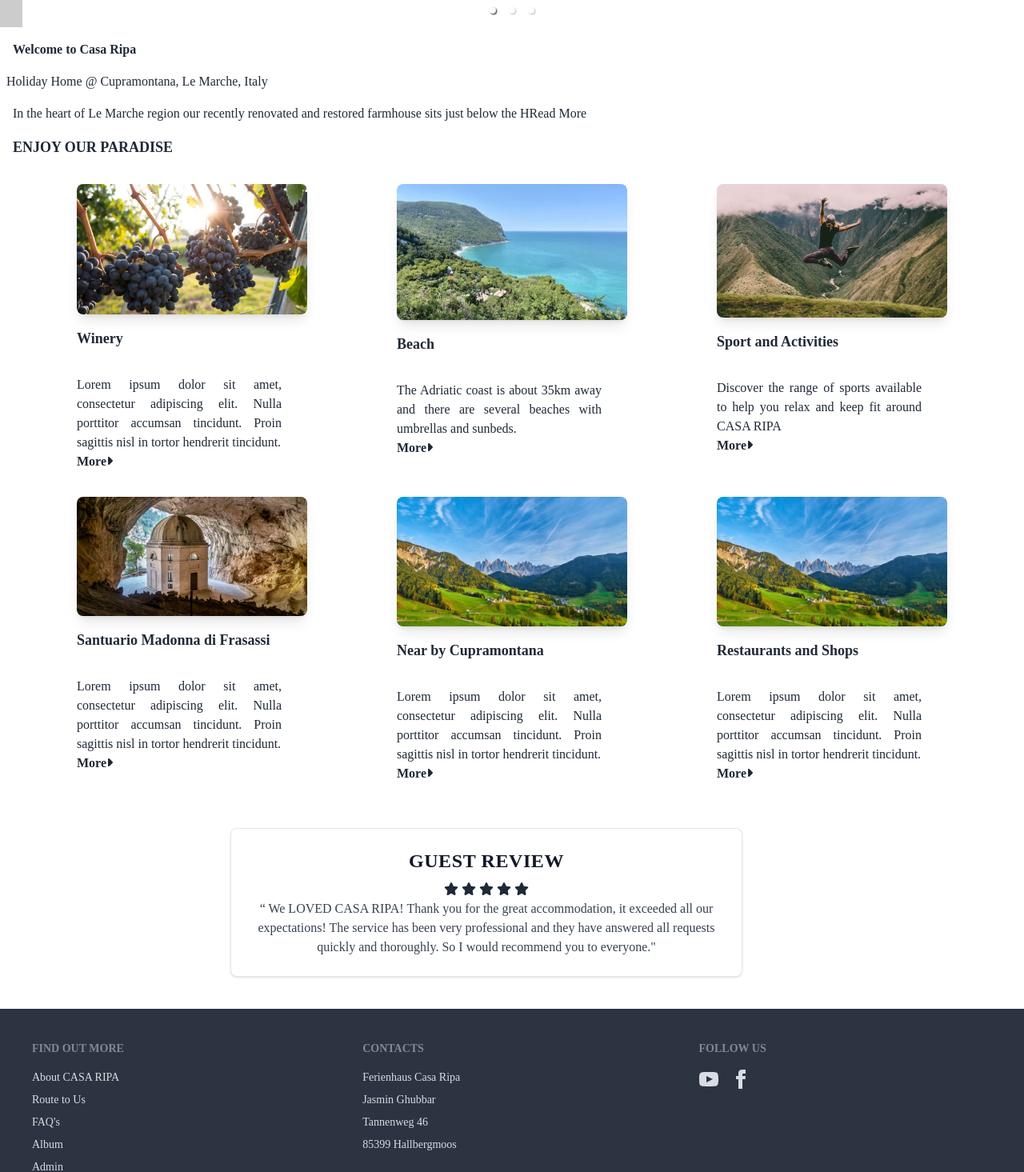
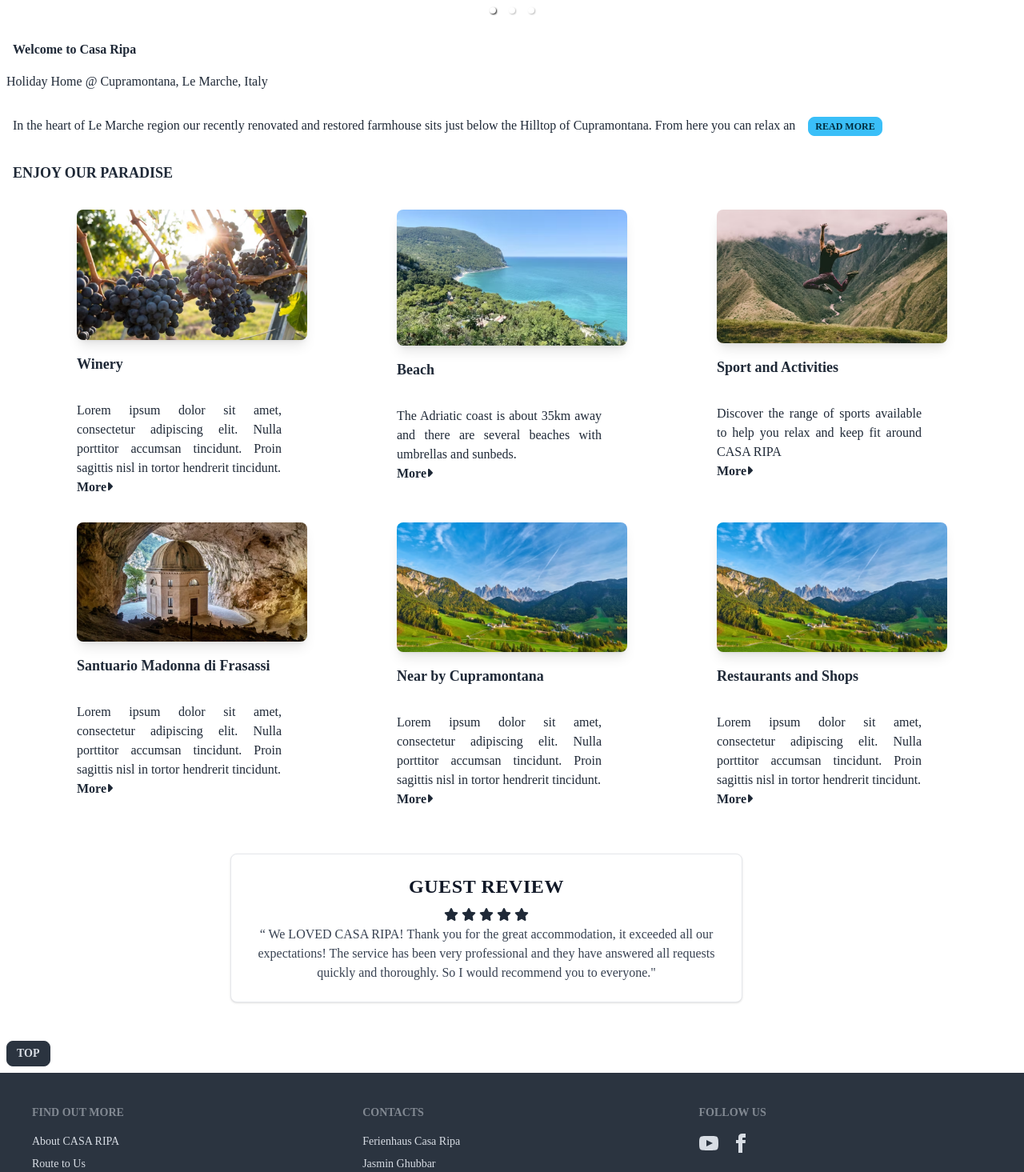
Before and after one commit to SinthiyaBalan/CASA_RIPA_HouseRentingApp, a React (Vite) app: page / in a window 1280 px wide. Shown: the part 848-2313 px from the top of the page at 80% size. Built offline with nearby package versions, Linux system fonts and the light colour scheme; some icons are missing; a web font is replaced by a local one.

Commit message:
top button added

```diff
--- a/src/components/Home.jsx
+++ b/src/components/Home.jsx
@@ -1,4 +1,4 @@
-import React,{useState} from "react";
+import React, { useState } from "react";
 import { Carousel } from "react-responsive-carousel";
 import "react-responsive-carousel/lib/styles/carousel.min.css";
 import { FontAwesomeIcon } from "@fortawesome/react-fontawesome";
@@ -14,21 +14,21 @@ import { Link } from "react-router-dom";
 import ExploreSurroundings from "./ExploreSurroundings";
 
 function Home() {
-  function ReadMore({children, maxCharacterCount = 100}){
+  const top = () => {
+    window.scrollTo(0, 0);
+  };
+  function ReadMore({ children, maxCharacterCount = 150 }) {
     const text = children;
-    const[isTruncated,setIsTruncated] = useState(true)
-    const resultString = isTruncated?text.slice(0,100): text
-    function toggleIsTruncated(){
+    const [isTruncated, setIsTruncated] = useState(true);
+    const resultString = isTruncated ? text.slice(0, 150) : text;
+    function toggleIsTruncated() {
       setIsTruncated(!isTruncated);
     }
-    return(
-
+    return (
       <p className="has-text-left">
         {resultString}
-    <span onClick={toggleIsTruncated} className="tag-is-info is-small">
-
-    {isTruncated? "Read More" : "Read Less"}
-
+        <span onClick={toggleIsTruncated} className="btn m-4 btn-info btn-xs">
+          {isTruncated ? "Read More" : "Read Less"}
         </span>
       </p>
     );
@@ -76,21 +76,17 @@ function Home() {
         </h4>
 
         <p className="font-custom text-justify m-4">
-        <ReadMore className="bold">
+          <ReadMore>
             In the heart of Le Marche region our recently renovated and restored
             farmhouse sits just below the Hilltop of Cupramontana. From here you
             can relax and take in the breathtaking and panoramic views over the
-          surrounding countryside.
-          We hope to welcome you to this paradise!
+            surrounding countryside. We hope to welcome you to this paradise!
           </ReadMore>
         </p>
-
-
 
         <h2 className="m-4 font-bold text-lg">ENJOY OUR PARADISE</h2>
         <div className="flex justify-evenly flex-col lg:flex-row">
           <div>
-
             <Link to="/ExploreSurroundings">
               <img
                 src={Winery}
@@ -193,6 +189,10 @@ function Home() {
         </div>
       </div>
       <Review />
+
+      <button onClick={top} className="btn btn-sm m-2 btn-neutral">
+        Top
+      </button>
     </div>
   );
 }
```
Lines whose indentation alone changed are shown as unchanged.
